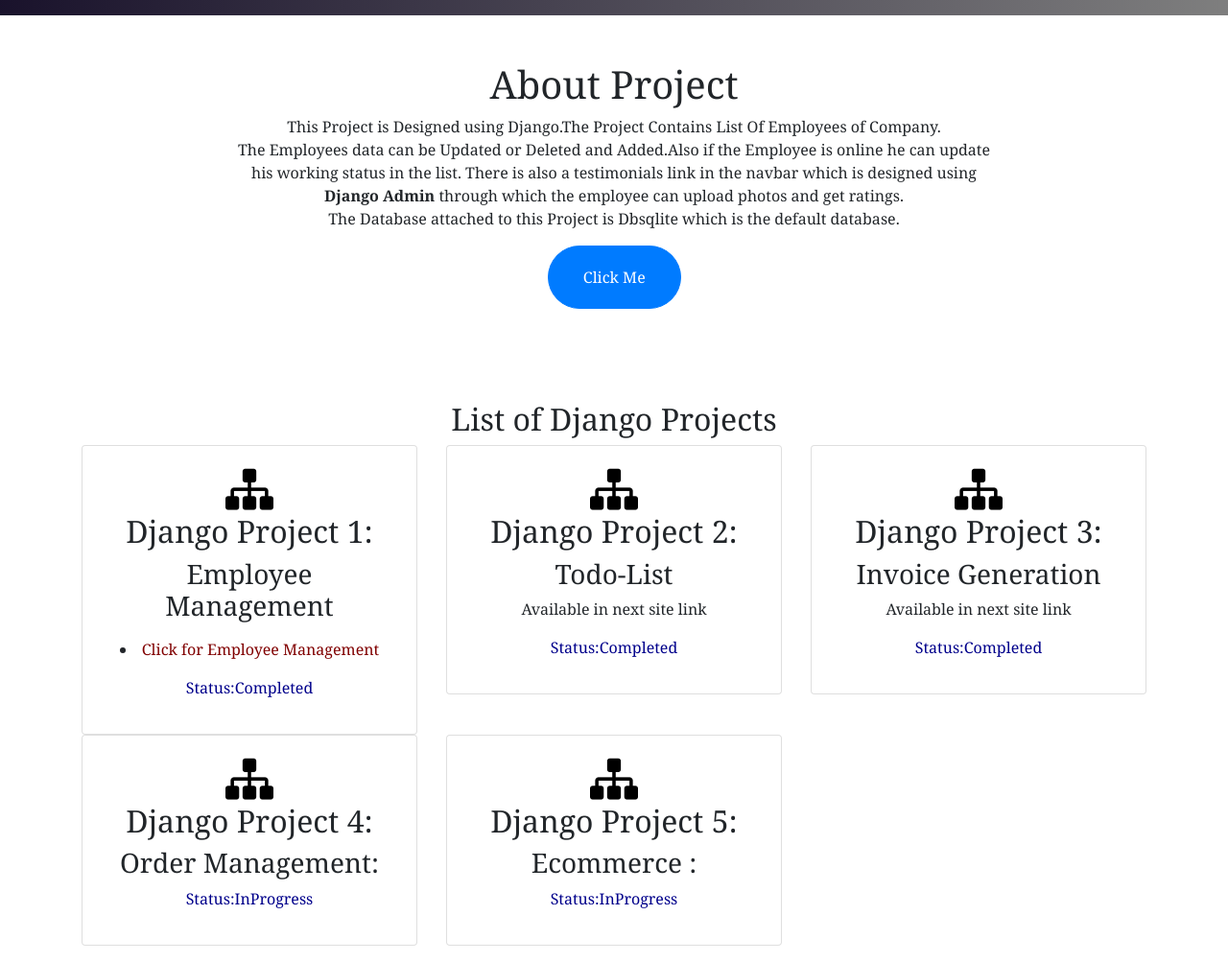
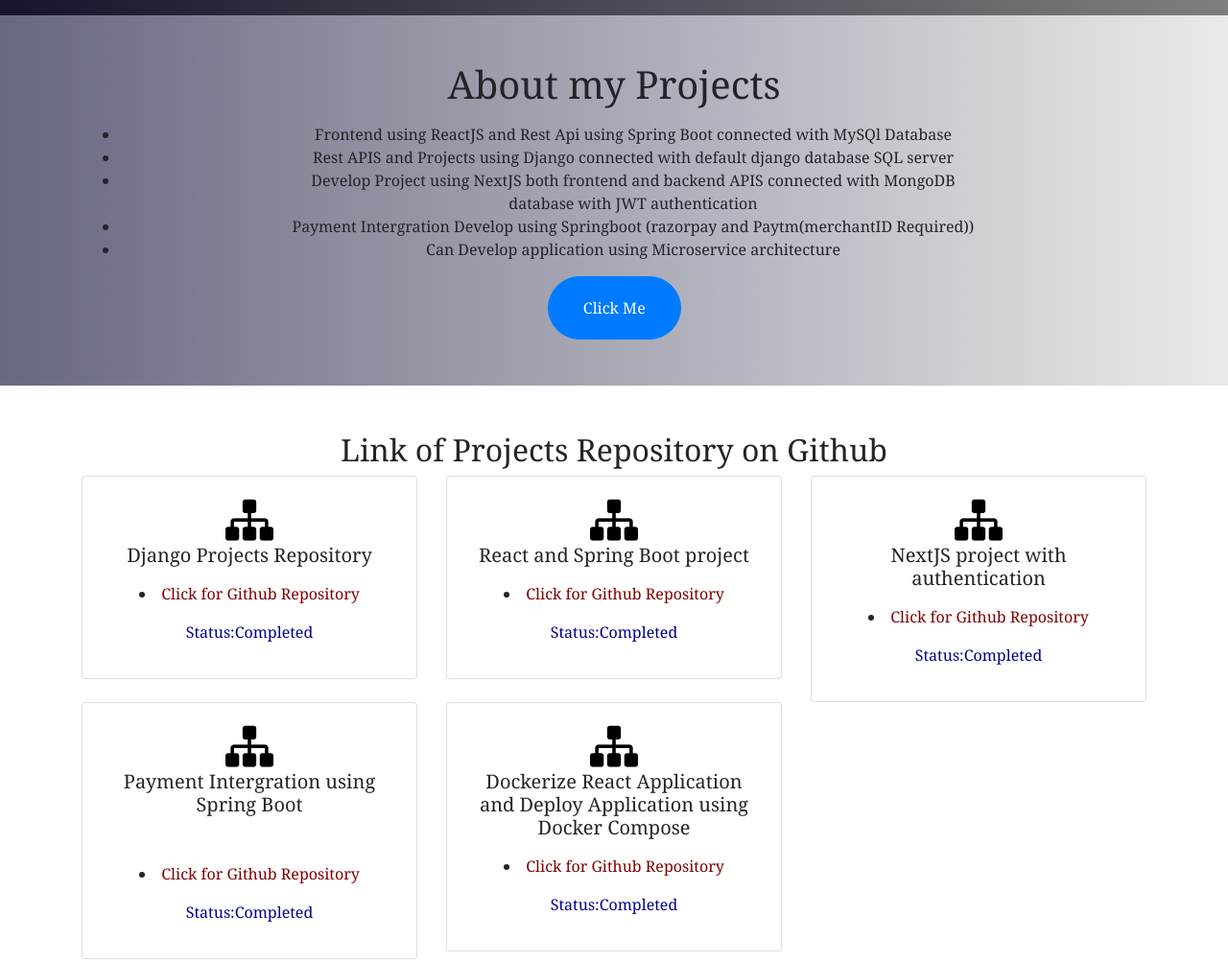
Before and after one commit to Amanhaldiya/hosting, a plain HTML site: page index.html in a window 1280 px wide. Shown: the part 760-1763 px from the top of the page at 96% size. Drawn offline with nearby package versions, Linux system fonts and the light colour scheme; grey boxes are pictures that could not be loaded.

Commit message:
Update index.html

```diff
--- a/index.html
+++ b/index.html
@@ -39,7 +39,7 @@
   background:  linear-gradient(to right,white(5, 7, 48, 0.608),white(10, 0, 0, 0.082));
 }
 .Msg1{
-    background:  linear-gradient(to right,white(5, 7, 48, 0.608),white(10, 0, 0, 0.082));
+    background:  linear-gradient(to right,rgba(5, 7, 48, 0.608),rgba(10, 0, 0, 0.082));
 }
 .msg1{
    background:  linear-gradient(to right,white(5, 7, 48, 0.608),white(10, 0, 0, 0.082));
@@ -47,7 +47,7 @@
     </style>
     <script type="text/javascript">
       function msg(){
-       alert("Hey welcome to django project Employee Management");
+       alert("Hey welcome my project site");
       }
       </script>
   </head>
@@ -88,11 +88,11 @@
         <div class="col-md-6 offset-md-3 text-center">
           <h3 class="text-center animate__animated animate__bounceInDown wow">Welcome to Aman Projects Site</h3>
           <p class="animate__animated animate__zoomIn wow" data-wow-delays="5000ms">
-              This site contains the deatils about projects which are developed by me using various
-              programming languages.<br>
-              <b style="color:rgba(255, 196, 0, 0.932)">Click on the Below link to see Django Project</b>
+              This site contains the Link to my Github Repositories where you can find my projects with source code.
+            <br>
+              <b style="color:rgba(255, 196, 0, 0.932)">Please Scroll down to access my Repositories</b>
 
-              <li><a style="color:rgb(0, 140, 255)" href="/emp/home/">Employee Management</a></li>
+
             </p>
             <form>
               <input class="btn btn-primary animate__animated animate__bounceInUp wow" type="button" value="Click Me " onclick="msg()"/>
@@ -106,14 +106,15 @@
 <!-- start of section-->
 <section class="Msg1 py-5 " id="about">
   <div class="container text-center" >
-    <h1 class="wow animate__animated animate__zoomIn">About Project</h1>
+    <h1 class="wow animate__animated animate__zoomIn">About my Projects</h1>
     <p  class="wow animate__animated animate__zoomIn">
-    This Project is Designed using Django.The Project Contains List Of Employees of Company.<br> The Employees data can be
-    Updated or Deleted and Added.Also if the Employee is online he can update<br> his working status in the list.
-    There is also a testimonials link in the navbar which is designed using <br>
-    <b>Django Admin</b> through which the employee
-    can upload photos and get ratings.<br>
-    The Database attached to this Project is Dbsqlite which is the default database.
+  <ul>
+    <li>Frontend using ReactJS and Rest Api using Spring Boot connected with MySQl Database  </li>
+    <li>Rest APIS and Projects using Django connected with default django database SQL server </li>
+    <li>Develop Project using NextJS both frontend and backend APIS connected  with MongoDB<br> database with JWT authentication</li>
+    <li>Payment Intergration Develop using Springboot (razorpay and Paytm(merchantID Required))</li>
+    <li>Can Develop application using Microservice architecture</li>
+  </ul>
     </p>
 
     <form>
@@ -123,17 +124,16 @@
 </section>
 
 
-<section class="Msg1 services wow animate__animated animate__zoomIn">
+<section class="Msg services wow animate__animated animate__zoomIn">
 <div class="container text-center py-5">
-<h2>List of Django Projects</h2>
+<h2>Link of Projects Repository on Github</h2>
 <div class ="row section ">
   <div class ="col-md-4">
     <div class="card Msg">
    <div class="card-body">
     <i class="fa fa-sitemap"style="font-size:50px;color:black"></i>
-    <h2>Django Project 1:</h2>
-    <h3>Employee Management</h3>
-    <p> <li><a style="color:maroon" href="/emp/home/">Click for Employee Management</a></li> </p>
+    <h5>Django Projects Repository</h5>
+    <p> <li><a style="color:maroon" href="https://github.com/Amanhaldiya/Django/tree/master">Click for Github Repository</a></li> </p>
     <p style="color:darkblue">Status:Completed</p>
    </div>
 
@@ -143,9 +143,9 @@
     <div class="card Msg">
    <div class="card-body">
     <i class="fa fa-sitemap"style="font-size:50px;color:black"></i>
-    <h2>Django Project 2:</h2>
-    <h3>Todo-List</h3>
-    <p>Available in next site link </p>
+    <h5>React and Spring Boot project  </h5>
+
+    <p> <li><a style="color:maroon" href="https://github.com/Amanhaldiya/ReactSpring">Click for Github Repository</a></li> </p>
     <p style="color:darkblue">Status:Completed</p>
    </div>
 
@@ -155,9 +155,8 @@
     <div class="card Msg">
    <div class="card-body">
     <i class="fa fa-sitemap"style="font-size:50px;color:black"></i>
-    <h2>Django Project 3:</h2>
-    <h3>Invoice Generation</h3>
-    <p>Available in next site link </p>
+    <h5> NextJS project with authentication</h5>
+    <p> <li><a style="color:maroon" href="https://github.com/Amanhaldiya/NextJS">Click for Github Repository</a></li> </p>
     <p style="color:darkblue">Status:Completed</p>
    </div>
 
@@ -167,9 +166,9 @@
     <div class="card Msg">
    <div class="card-body">
     <i class="fa fa-sitemap"style="font-size:50px;color:black;"></i>
-    <h2>Django Project 4:</h2>
-    <h3>Order Management:</h3>
-    <p style="color:darkblue">Status:InProgress</p>
+    <h5>Payment Intergration using Spring Boot</h5><br>
+    <p> <li><a style="color:maroon" href="https://github.com/Amanhaldiya/PaymentIntegration/tree/master">Click for Github Repository</a></li> </p>
+    <p style="color:darkblue">Status:Completed</p>
    </div>
 
     </div>
@@ -178,9 +177,9 @@
     <div class="card Msg">
    <div class="card-body">
     <i class="fa fa-sitemap"style="font-size:50px;color:black"></i>
-    <h2>Django Project 5:</h2>
-    <h3>Ecommerce :</h3>
-    <p style="color:darkblue">Status:InProgress</p>
+    <h5>Dockerize React Application and Deploy Application using Docker Compose</h5>
+    <p> <li><a style="color:maroon" href="#">Click for Github Repository</a></li> </p>
+    <p style="color:darkblue">Status:Completed</p>
    </div>
 
     </div>
@@ -188,7 +187,6 @@
 </div>
 
  </section>
-
 
 
 
@@ -209,7 +207,7 @@
        alt="java"
        class="img-fluid rounded-square mx-auto"
       style="max-width:150px  ;"/>
-        <h3>Projects and APIS Using Django and NodeJs</h3>
+        <h3>APIS Using Django and NodeJs</h3>
 
       <div class="container">
         <form>
@@ -226,7 +224,7 @@
            alt="java"
            class="img-fluid rounded-square mx-auto"
           style="max-width:150px  ;"/>
-            <h3>Projects Using ReactJS adn NextJS.</h3>
+            <h3>Projects Using ReactJS and NextJS.</h3>
           <div class="container">
             <form>
               <input class="btn btn-primary animate__animated animate__bounceInUp wow" type="button" value="Click Me " onclick="msg()"/>
@@ -277,7 +275,7 @@
                alt="java"
                class="img-fluid rounded-square mx-auto"
               style="max-width:150px  ;"/>
-                <p>Learning Microservice architecture rather than developing applications using monolothic architecture </p>
+                <h4> Applications using Microservices architecture </h4>
 
               <div class="container">
 
@@ -299,10 +297,10 @@
     <h1 style="color: black;">Some Additional Devops tools I use</h1>
     <div class="container text-center" style="color: rgba(8, 6, 134, 0.822);">
     <ul>
-   <li><b>Uses Docker For Containerization of Application</b></br></li>
-    <li><b>Running Multiple Servers on a Single Machine(like Nginx and Apache seriously one of most likely thing)</b></br></li>
-    <li><b>Uses Github for hosting Purposes</b></br></li>
-    <li><b>Can Host Project on AWS EC2 instance(need subscription)</b></li>
+   <li><b> Uses Docker For Running multiple Container</b></br></li>
+    <li><b>Running Multiple Servers on a Single Machine using Docker(like Nginx and Apache)</b></br></li>
+    <li><b>Can Use Github and Gitbash </b></br></li>
+    <li><b>Project Hosting on Aws Elasticbeanstalk and AWS EC2 instance</b></li>
     <li><b>Database MongoDB</b></li>
     </ul>
     </div>
@@ -356,7 +354,7 @@
 </section>
 
 -->
-<section class="fotter Msg wow animate__animated animate__zoomIn">
+<section class=" Msg1 Msg wow animate__animated animate__zoomIn">
   <div class="container py-5 text-center"  >
     <p style="color:rgba(7, 8, 46, 0.822)">copyright
     <br>Designed by Aman Gupta
```
